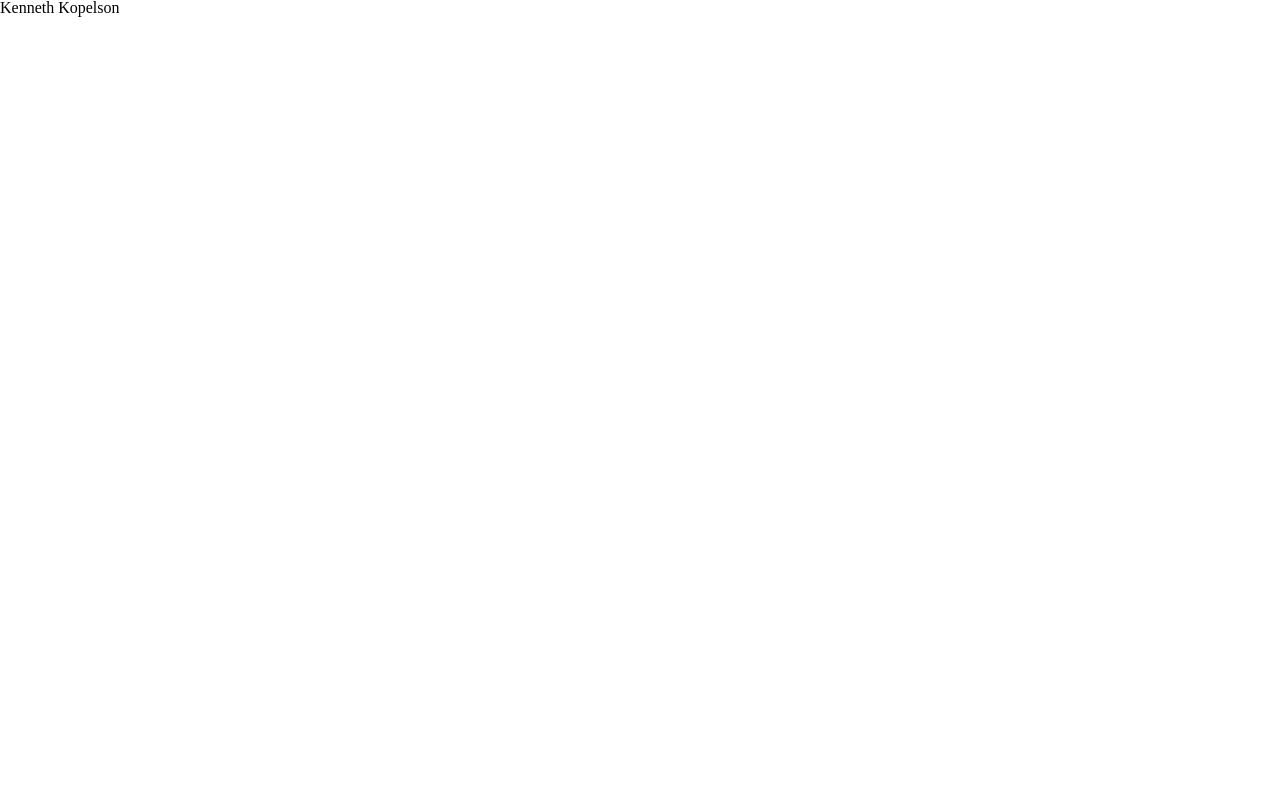
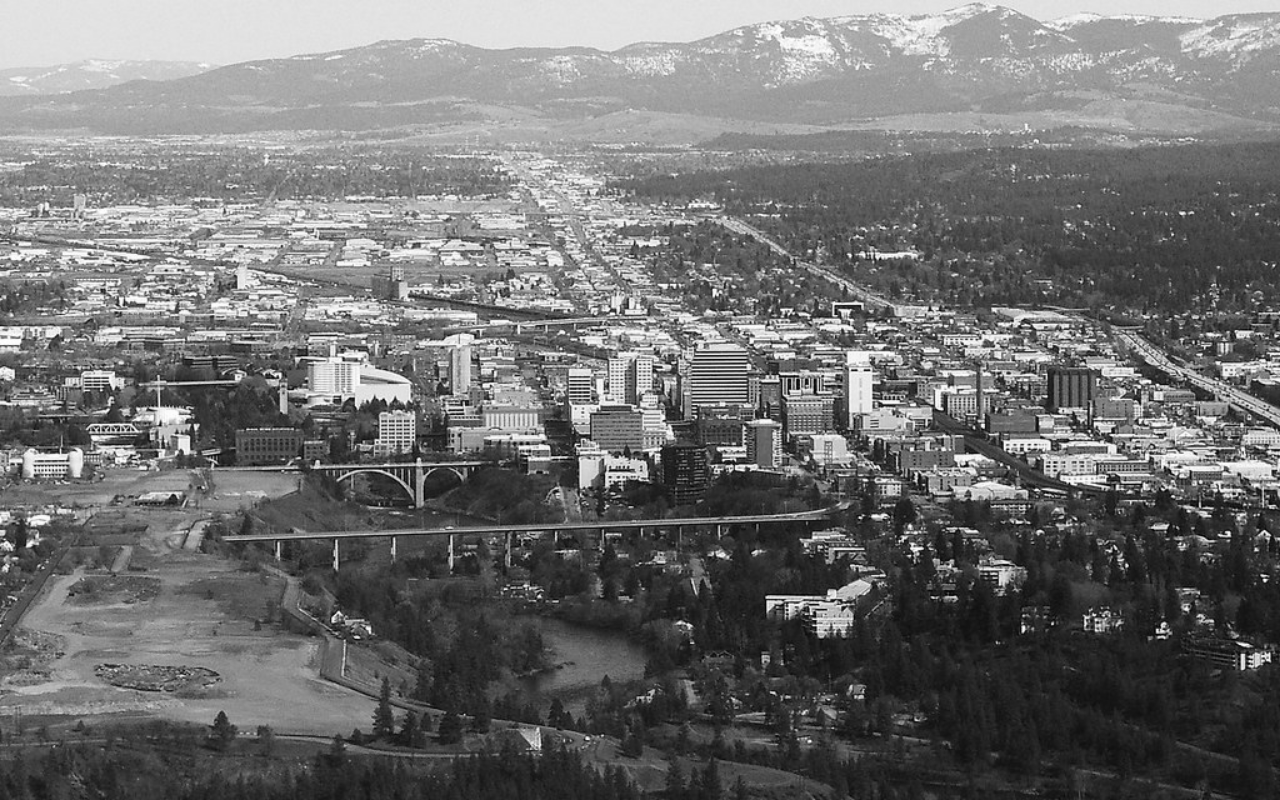
Before and after one commit to Kopelson/full-stack-portfolio, a plain HTML site: page index.html in a window 1280 px wide. Drawn offline with Linux system fonts and the light colour scheme.

Commit message:
added background image css

```diff
--- /dev/null
+++ b/assets/css/styles.css
@@ -0,0 +1,24 @@
+* {
+    box-sizing: border-box;
+}
+
+.main {
+    position: fixed;
+    top: 0;
+    bottom: 0;
+    left: 0;
+    right: 0;
+    display: block;
+    width: auto;
+    content: "";
+    /* "Spokane, WA" by kla4067is licensed underCC BY 2.0  */
+    background-image: url("../images/spokane.jpg");
+    background-color: rgb(186, 186, 186);
+    background-repeat: no-repeat;
+    background-attachment: initial;
+    background-origin: initial;
+    background-clip: initial;
+    background-size: cover;
+    filter: grayscale(100%);
+
+}
--- a/index.html
+++ b/index.html
@@ -5,7 +5,8 @@
     <meta http-equiv="X-UA-Compatible" content="IE=edge">
     <meta name="viewport" content="width=device-width, initial-scale=1.0">
     <title>Portfolio - Ken Kopelson - full-stack software engineer</title>
-    <link rel="stylesheet" href="./css/reset.css" />
+    <link rel="stylesheet" href="./assets/css/reset.css" />
+    <link rel="stylesheet" href="./assets/css/styles.css" />
     <meta name="description" content="Here you can find the list and brief descriptions of the projects I have recently completed.">
     <link rel="canonical" href="https://kennethkopelson.me/portfolio/">
     <meta property="og:title" content="Portfolio">
@@ -17,9 +18,9 @@
 </head>
 <body>
     <aside>
-        <h1>Kenneth Kopelson</h1>
+
     </aside>
-    <main>
+    <main class="main">
 
     </main>
 </body>
```
Also changed, not shown: assets/css/reset.css (renamed from css/reset.css), assets/images/spokane.jpg (added).
